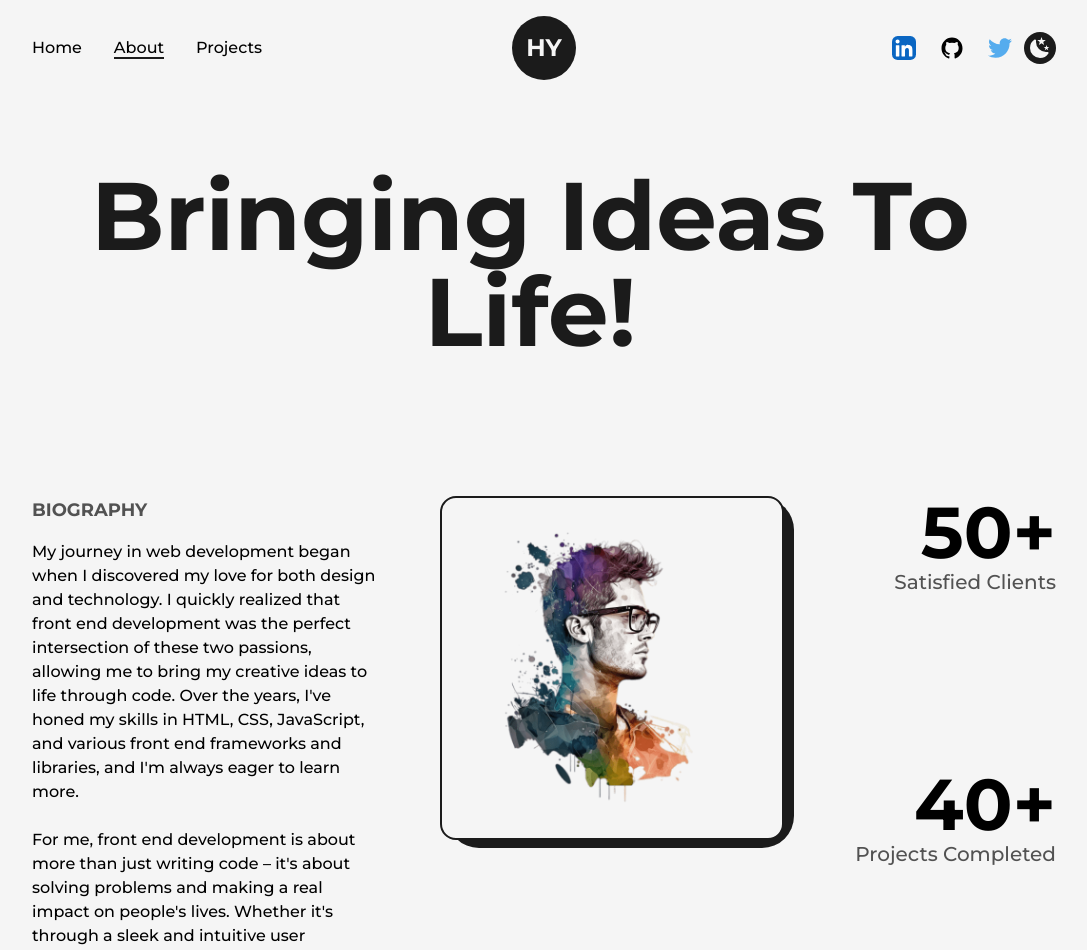
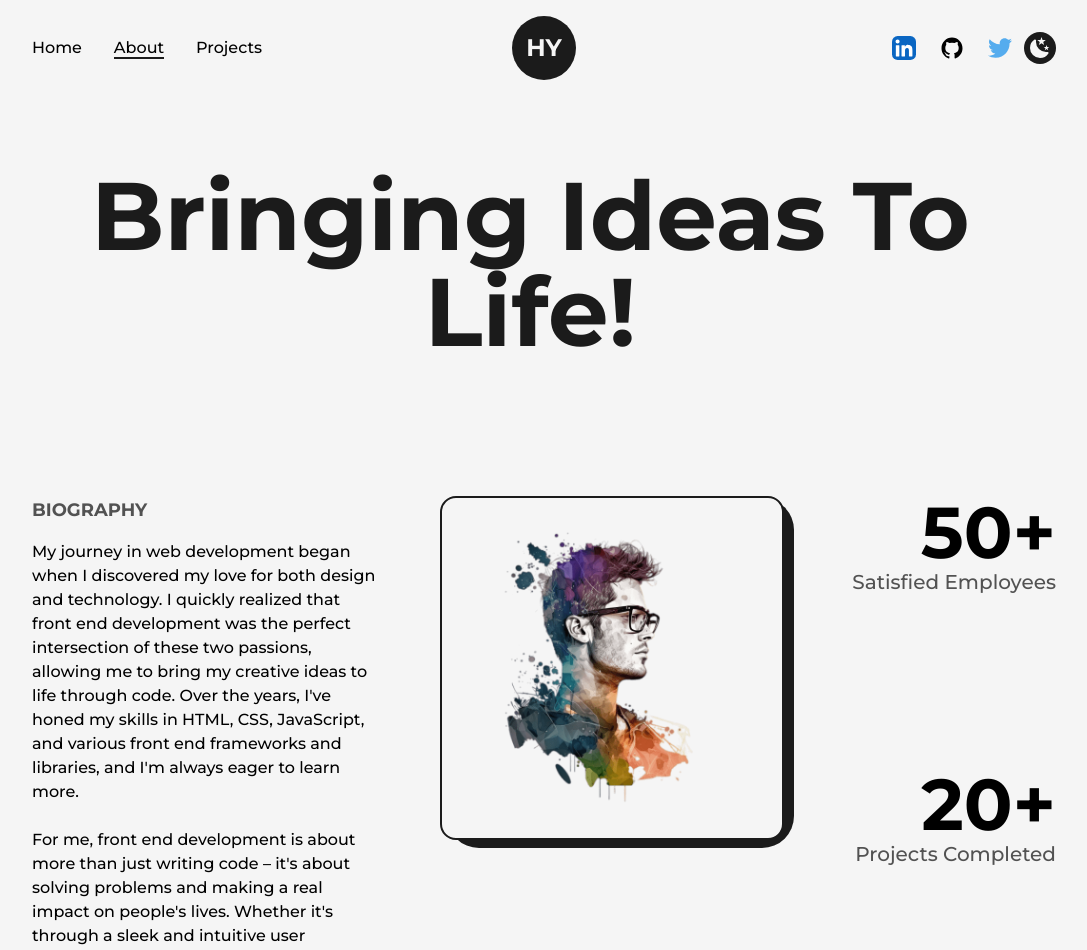
Before and after one commit to flashcabaja64/react-tailwind-nextjs-portfolio, a Next.js app: page /about in a window 1280 px wide. Shown: the top 950 px of the page, without its empty margins (96-1183 px from the left). Built offline with nearby package versions, Linux system fonts and the light colour scheme.

Commit message:
change about text

```diff
--- a/src/pages/about.js
+++ b/src/pages/about.js
@@ -68,13 +68,13 @@ const about = () => {
                   <AnimatedNumbers value="50"/>+
                 </span>
                 <h2 className='text-xl font-medium capitalize text-dark/75 dark:text-light/75 xl:text-center md:text-lg sm:text-base xs:text-sm'>
-                  Satisfied Clients
+                  Satisfied Employees
                 </h2>
               </div>
 
               <div className='flex flex-col items-end justify-center xl:items-center'>
                 <span className='inline-block text-7xl font-bold md:text-6xl sm:text-5xl xs:text-4xl'>
-                  <AnimatedNumbers value="40"/>+
+                  <AnimatedNumbers value="20"/>+
                 </span>
                 <h2 className='text-xl font-medium capitalize text-dark/75 dark:text-light/75 xl:text-center md:text-lg sm:text-base xs:text-sm'>
                   Projects Completed
```
